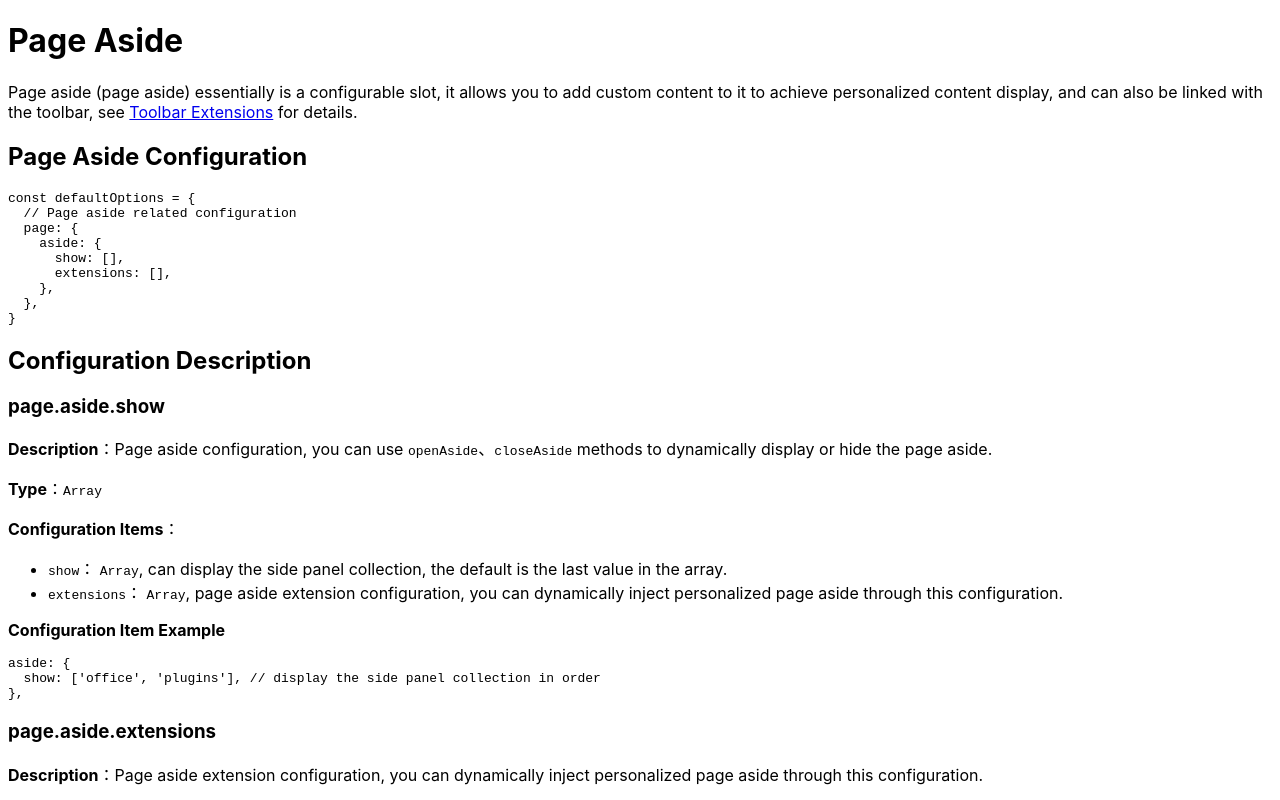
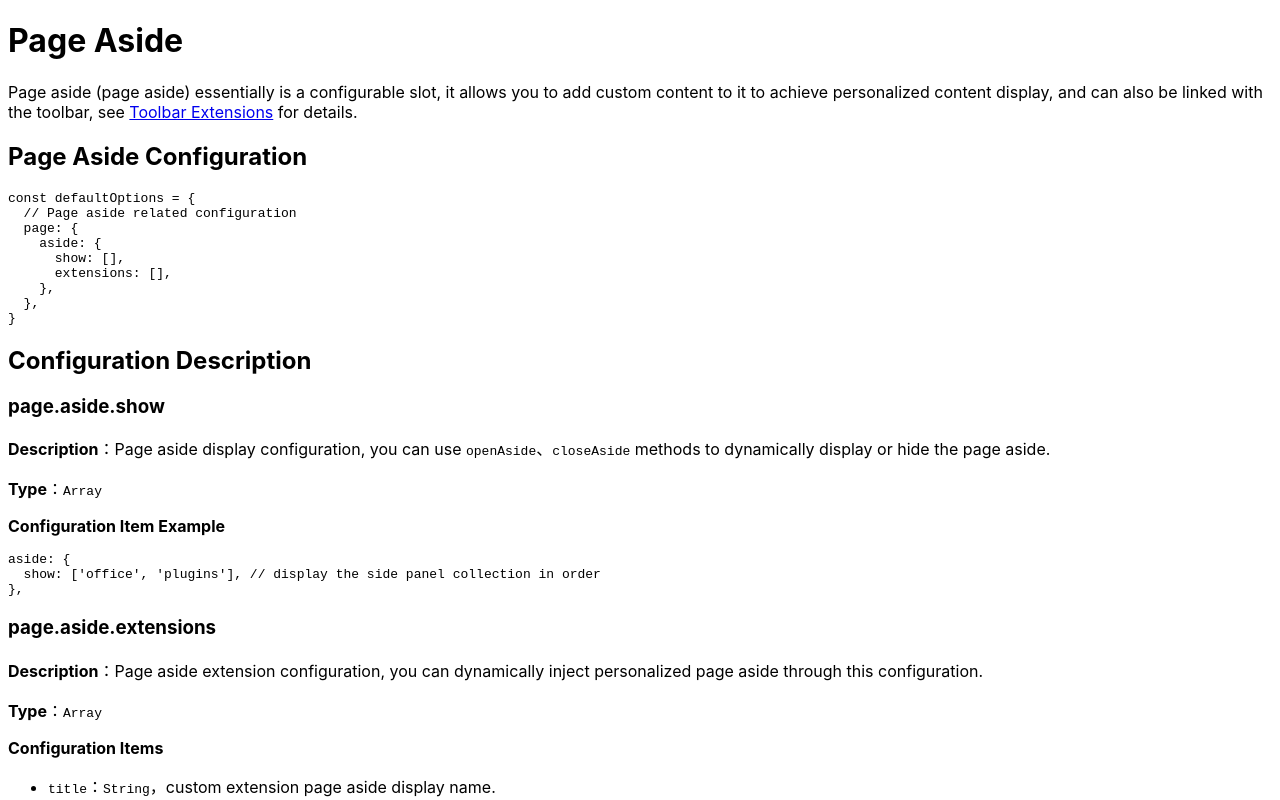
Before and after one commit to umodoc/docs, a Next.js app: page /en/docs/next/aside in a window 1280 px wide. Shown: the top 800 px of the page. Built offline with nearby package versions, Linux system fonts and the light colour scheme.

Commit message:
更新文档

```diff
--- a/pages/en/docs/next/aside.mdx
+++ b/pages/en/docs/next/aside.mdx
@@ -20,14 +20,9 @@ const defaultOptions = {
 
 ### page.aside.show
 
-**Description**：Page aside configuration, you can use `openAside`、`closeAside` methods to dynamically display or hide the page aside.
+**Description**：Page aside display configuration, you can use `openAside`、`closeAside` methods to dynamically display or hide the page aside.
 
 **Type**：`Array`
-
-**Configuration Items**：
-
-- `show`： `Array`, can display the side panel collection, the default is the last value in the array.
-- `extensions`： `Array`, page aside extension configuration, you can dynamically inject personalized page aside through this configuration.
 
 **Configuration Item Example**
 
```
Also changed, not shown: pages/cn/docs/next/aside.mdx (+2 -7 lines), pages/cn/docs/options/toolbar.mdx (+0 -1 lines).
